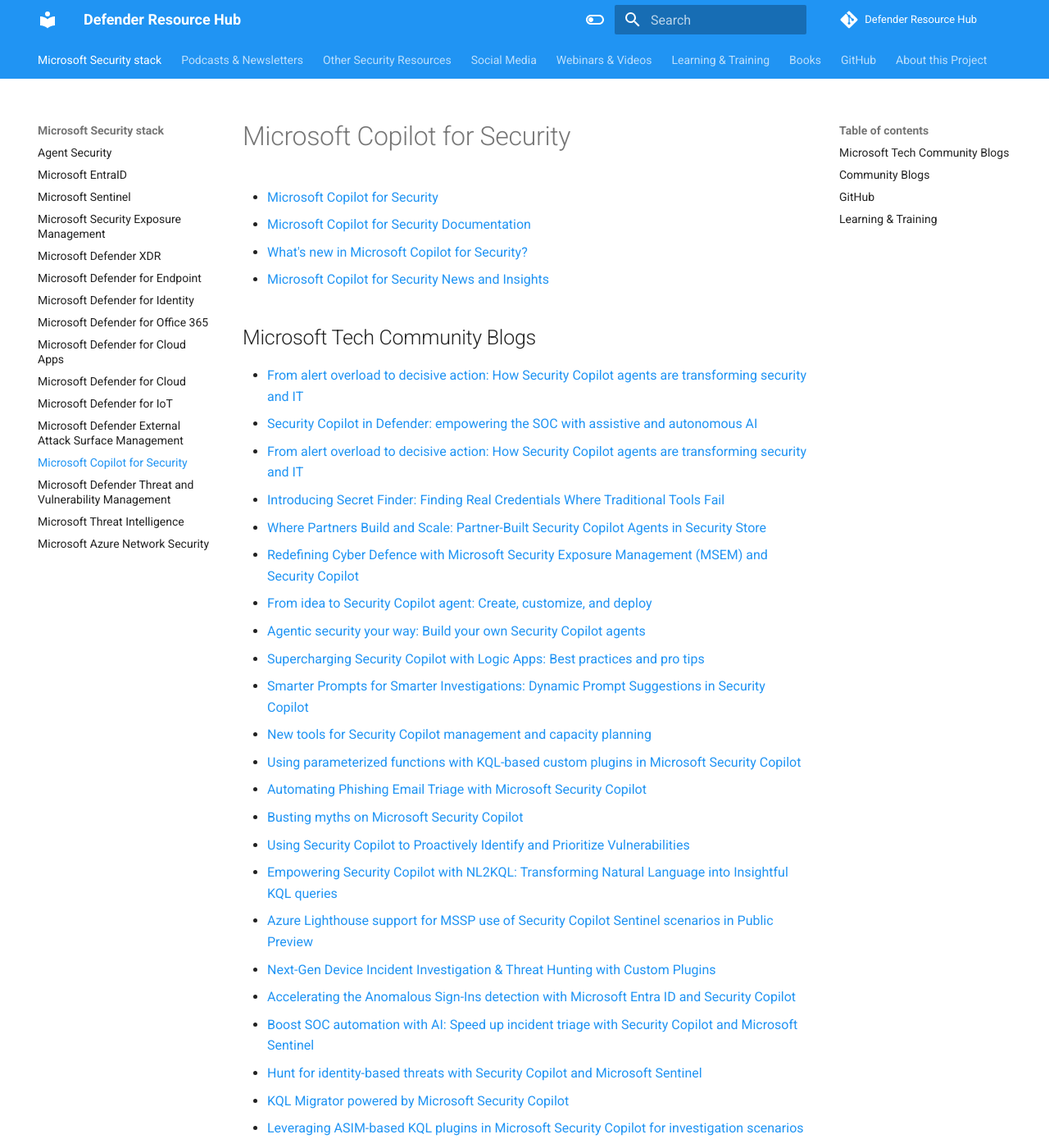
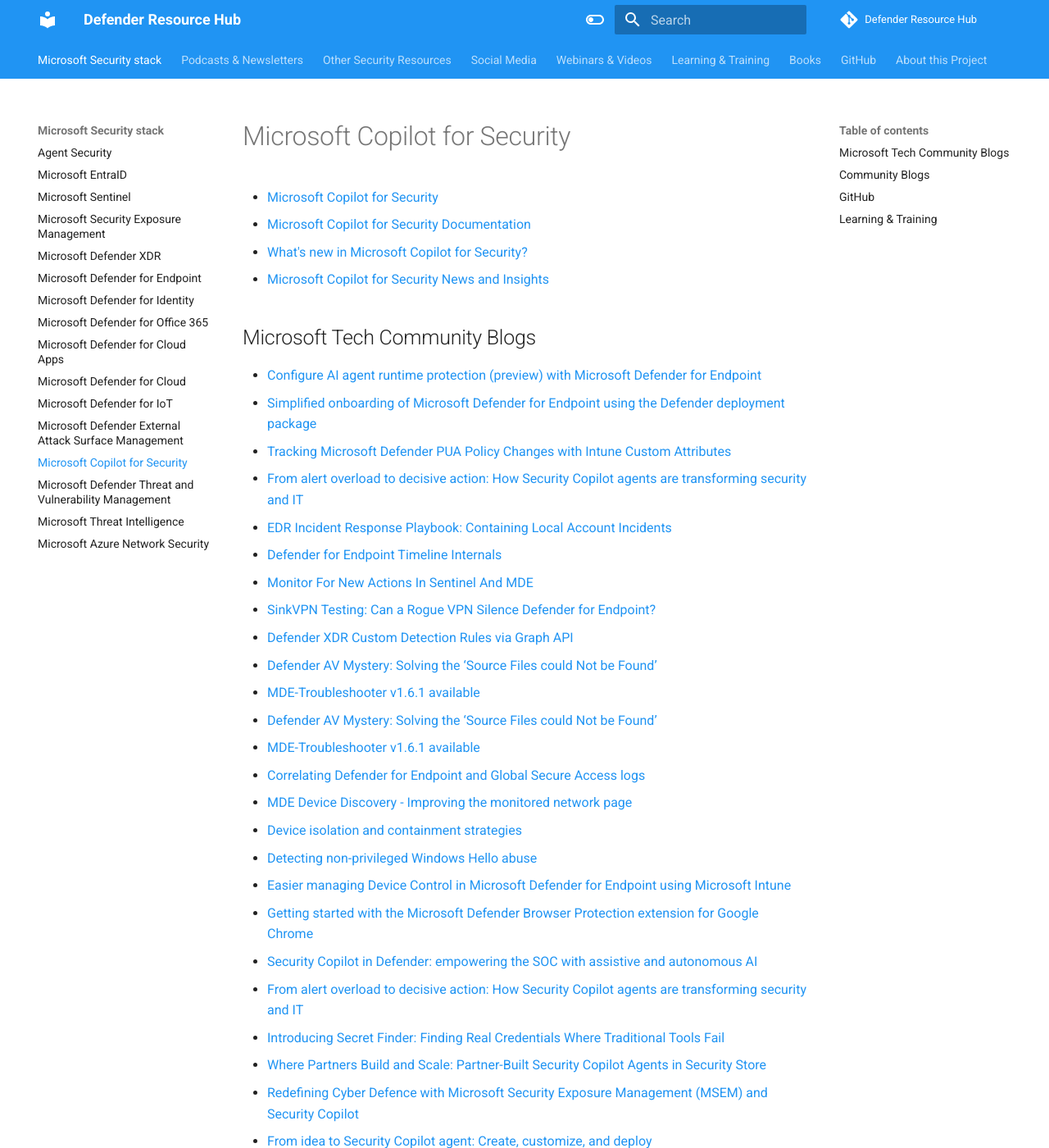
Before and after one commit to alexverboon/DefenderResourceHub, an MkDocs documentation site: the page built from docs/securitycopilot.md, in a window 1280 px wide and 1400 px high. Shown: the whole window at 82% size. Built offline with MkDocs 1.6.1 and Material for MkDocs 9.7.7, drawn with Linux system fonts in a browser that asks for light colours; comment, search, counter and statistics services are not loaded.

Commit message:
Update June 2026

```diff
--- a/docs/securitycopilot.md
+++ b/docs/securitycopilot.md
@@ -8,7 +8,25 @@
 
 ## Microsoft Tech Community Blogs
 
+- [Configure AI agent runtime protection \(preview\) with Microsoft Defender for Endpoint](https://jeffreyappel.nl/configure-ai-agent-runtime-protection-preview-with-microsoft-defender-for-endpoint/)
+- [Simplified onboarding of Microsoft Defender for Endpoint using the Defender deployment package](https://jeffreyappel.nl/simplified-onboarding-of-microsoft-defender-for-endpoint-using-the-defender-deployment-package/)
+- [Tracking Microsoft Defender PUA Policy Changes with Intune Custom Attributes](https://allthingscloud.blog/tracking-microsoft-defender-pua-policy-changes-with-intune-custom-attributes/)
 - [From alert overload to decisive action: How Security Copilot agents are transforming security and IT](https://techcommunity.microsoft.com/blog/securitycopilotblog/from-alert-overload-to-decisive-action-how-security-copilot-agents-are-transform/4504213)
+- [EDR Incident Response Playbook: Containing Local Account Incidents](https://kqlquery.com/posts/defender-xdr-local-account-incident-response/)
+- [Defender for Endpoint Timeline Internals](https://kqlquery.com/posts/defender-endpoint-timeline-internals/)
+- [Monitor For New Actions In Sentinel And MDE](https://kqlquery.com/posts/monitor-new-actions/)
+- [SinkVPN Testing: Can a Rogue VPN Silence Defender for Endpoint?](https://infernux.no/blog/sinkvpn/)
+- [Defender XDR Custom Detection Rules via Graph API](https://infernux.no/blog/defenderxdr-customdetectionrules/)
+- [Defender AV Mystery: Solving the ‘Source Files could Not be Found’](https://vertho.tech/2025/06/23/defender-av-mystery-solving-the-source-files-could-not-be-found/)
+- [MDE-Troubleshooter v1.6.1 available](https://vertho.tech/2025/06/07/mde-troubleshooter-v1-6-1-available/)
+- [Defender AV Mystery: Solving the ‘Source Files could Not be Found’](https://vertho.tech/2025/06/23/defender-av-mystery-solving-the-source-files-could-not-be-found/)
+- [MDE-Troubleshooter v1.6.1 available](https://vertho.tech/2025/06/07/mde-troubleshooter-v1-6-1-available/)
+- [Correlating Defender for Endpoint and Global Secure Access logs](https://hybridbrothers.com/posts/correlating-defender-for-endpoint-and-global-secure-access-logs/)
+- [MDE Device Discovery - Improving the monitored network page](https://hybridbrothers.com/mde-device-discovery-improving-the-monitored-network-page/)
+- [Device isolation and containment strategies](https://hybridbrothers.com/posts/device-isolation-and-containment-strategies/)
+- [Detecting non-privileged Windows Hello abuse](https://hybridbrothers.com/detecting-non-privileged-windows-hello-abuse/)
+- [Easier managing Device Control in Microsoft Defender for Endpoint using Microsoft Intune](https://petervanderwoude.nl/post/easier-managing-device-control-in-microsoft-defender-for-endpoint-using-microsoft-intune/)
+- [Getting started with the Microsoft Defender Browser Protection extension for Google Chrome](https://petervanderwoude.nl/post/getting-started-with-the-microsoft-defender-browser-protection-extension-for-google-chrome/)
 - [Security Copilot in Defender: empowering the SOC with assistive and autonomous AI](https://techcommunity.microsoft.com/blog/microsoftthreatprotectionblog/security-copilot-in-defender-empowering-the-soc-with-assistive-and-autonomous-ai/4503047)
 - [From alert overload to decisive action: How Security Copilot agents are transforming security and IT](https://techcommunity.microsoft.com/blog/securitycopilotblog/from-alert-overload-to-decisive-action-how-security-copilot-agents-are-transform/4504213)
 - [Introducing Secret Finder: Finding Real Credentials Where Traditional Tools Fail](https://techcommunity.microsoft.com/blog/securitycopilotblog/introducing-secret-finder-finding-real-credentials-where-traditional-tools-fail/4500983)
```
